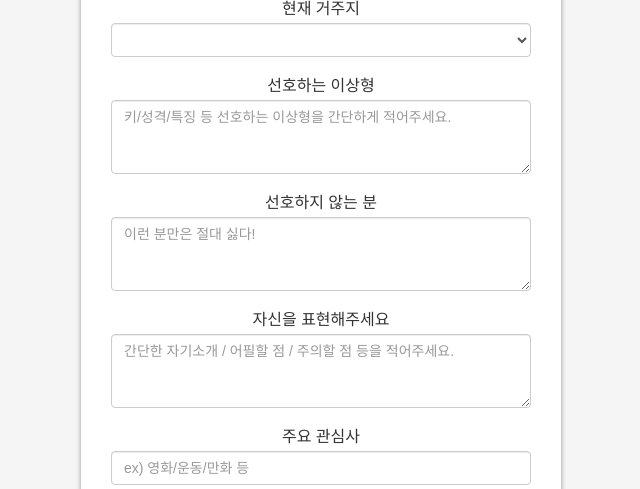
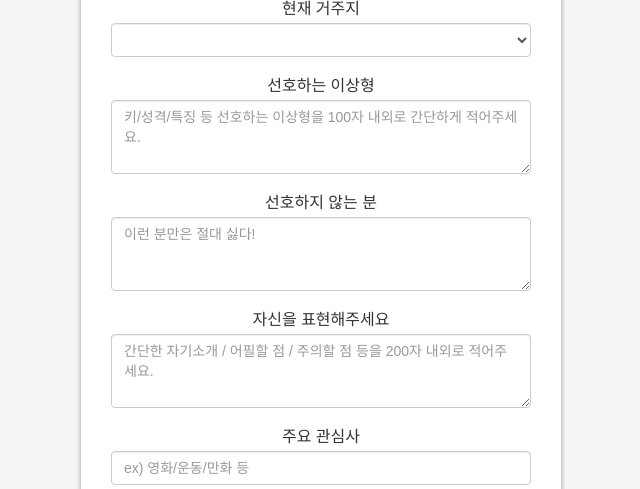
Before and after one commit to mu29/twenties, a Flask app: page / in a window 1280 px wide. Shown: the part 2384-2873 px from the top of the page, without its empty margins (319-959 px from the left). Run offline with Flask 2, Linux system fonts and the light colour scheme; data that the repository does not hold is empty; some libraries are stand-ins or nearby versions.

Commit message:
힌트 수정

```diff
--- a/templates/index.html
+++ b/templates/index.html
@@ -88,7 +88,7 @@
 
                     <label>선호하는 이상형</label>
                     <div class="form-group">
-                        <textarea name="ideal" class="form-control" rows="3" placeholder="키/성격/특징 등 선호하는 이상형을 간단하게 적어주세요."></textarea>
+                        <textarea name="ideal" class="form-control" rows="3" placeholder="키/성격/특징 등 선호하는 이상형을 100자 내외로 간단하게 적어주세요."></textarea>
                     </div>
 
                     <label>선호하지 않는 분</label>
@@ -98,7 +98,7 @@
 
                     <label>자신을 표현해주세요</label>
                     <div class="form-group">
-                        <textarea name="introduce" class="form-control" rows="3" placeholder="간단한 자기소개 / 어필할 점 / 주의할 점 등을 적어주세요."></textarea>
+                        <textarea name="introduce" class="form-control" rows="3" placeholder="간단한 자기소개 / 어필할 점 / 주의할 점 등을 200자 내외로 적어주세요."></textarea>
                     </div>
 
                     <label>주요 관심사</label>
```
